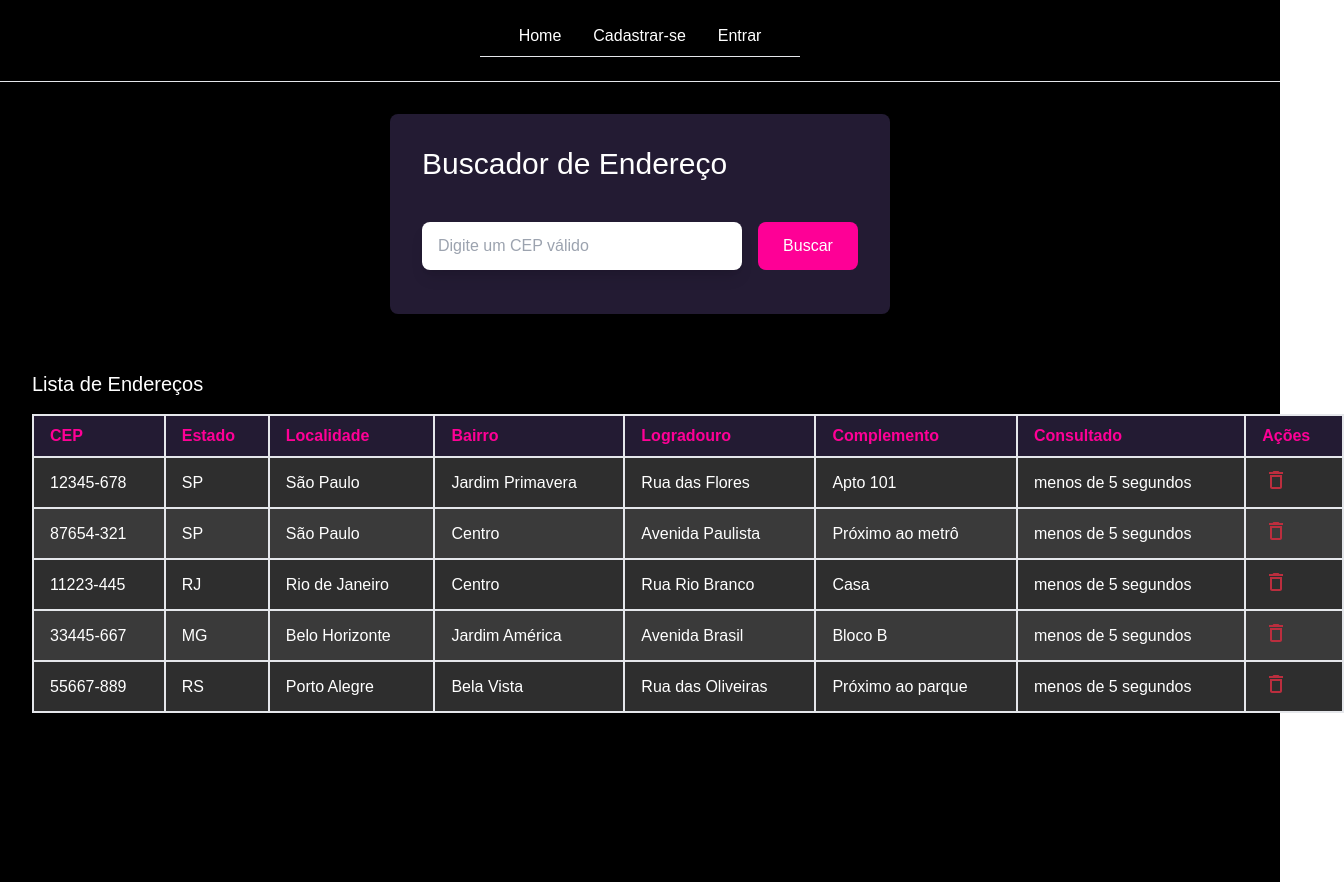
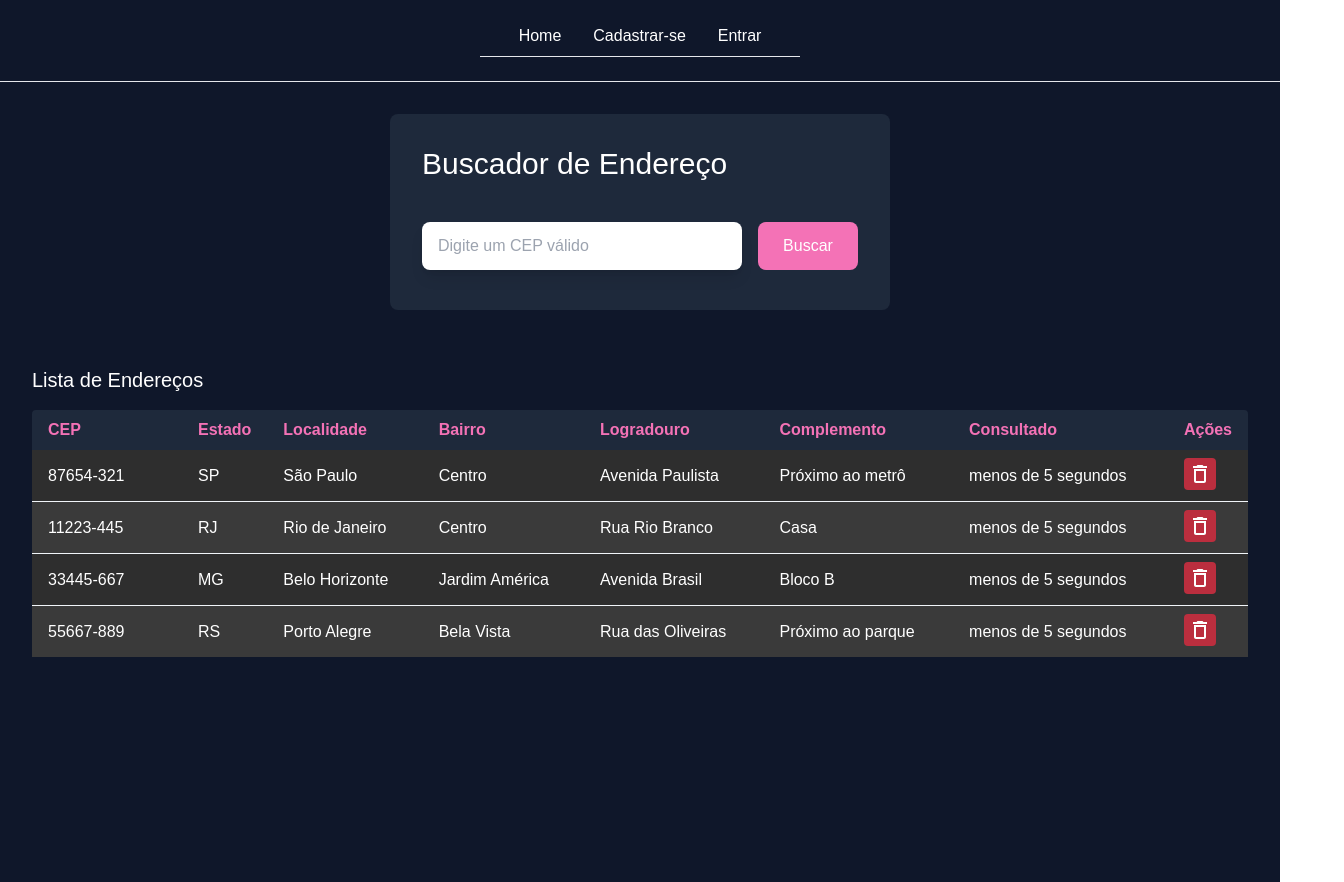
Before and after one commit to CatarinaGuima/SOFTEX-FAP-PROJETO-CEP, a Next.js app: page / in a window 1280 px wide. Shown: the whole page, 1344 px wide, since content can reach past the window. Built offline with nearby package versions, Linux system fonts and the light colour scheme.

Commit message:
feat: adiciona o botão de excluir o item

```diff
--- a/package.json
+++ b/package.json
@@ -10,9 +10,10 @@
   },
   "dependencies": {
     "date-fns": "^4.1.0",
+    "motion": "^11.11.14",
     "next": "15.0.2",
-    "react": "19.0.0-rc-02c0e824-20241028",
-    "react-dom": "19.0.0-rc-02c0e824-20241028",
+    "react": "^18.3.1",
+    "react-dom": "^18.3.1",
     "react-icons": "^5.3.0",
     "uuid": "^11.0.2"
   },
--- a/src/app/page.tsx
+++ b/src/app/page.tsx
@@ -1,12 +1,27 @@
 "use client";
 import { getAddress } from "../../get-address";
 import { NavBar } from "../components/header";
-import { useState } from "react";
+import { useState, useEffect } from "react";
 import { v4 as randomUUID } from "uuid";
 import { FiLoader } from "react-icons/fi";
 import { formatDistanceToNow } from "date-fns";
 import { ptBR } from "date-fns/locale";
 import { MdOutlineDelete } from "react-icons/md";
+import { motion } from "motion/react"
+
+// Função para validar o CEP
+function isValidCEP(cep: string) {
+  return /^[0-9]{5}-[0-9]{3}$/.test(cep);
+}
+
+// Função para formatar a data
+function formatDate(date: Date) {
+  const result = formatDistanceToNow(new Date(date), {
+    includeSeconds: true,
+    locale: ptBR,
+  });
+  return result;
+}
 
 interface Address {
   id: string;
@@ -19,20 +34,15 @@ interface Address {
   consultedAt: Date;
 }
 
+const Loader = () => (
+  <div className="flex justify-center items-center">
+    <FiLoader className="animate-spin" />
+  </div>
+);
+
 export default function Home() {
-  // eslint-disable-next-line @typescript-eslint/no-unused-vars
-  const [address, setAddress] = useState<Address | null>(null);
+  const [, setAddress] = useState<Address | null>(null);
   const [addressList, setAddressList] = useState<Address[]>([
-    {
-      id: randomUUID(),
-      logradouro: "Rua das Flores",
-      bairro: "Jardim Primavera",
-      cep: "12345-678",
-      complemento: "Apto 101",
-      uf: "SP",
-      localidade: "São Paulo",
-      consultedAt: new Date(),
-    },
     {
       id: randomUUID(),
       logradouro: "Avenida Paulista",
@@ -74,19 +84,21 @@ export default function Home() {
       consultedAt: new Date(),
     },
   ]);
-
-  function formatDate(date: Date) {
-    const result = formatDistanceToNow(new Date(date), {
-      includeSeconds: true,
-      locale: ptBR,
-    });
-    return result;
-  }
-
   const [loading, setLoading] = useState(false);
   const [textValue, setTextValue] = useState("");
 
+  useEffect(() => {
+    if (!loading) {
+      setTextValue("");
+    }
+  }, [loading]);
+
   async function handleGetAddress() {
+    if (!isValidCEP(textValue)) {
+      alert("CEP inválido. Por favor, insira um CEP no formato XXXXX-XXX.");
+      return;
+    }
+
     setLoading(true);
     try {
       const result = await getAddress(textValue);
@@ -102,27 +114,29 @@ export default function Home() {
       };
 
       setAddress(newAddress);
-
-      // Adiciona o novo endereço ao início da lista
       setAddressList((prevList) => [newAddress, ...prevList]);
     } catch (error) {
       console.error("Ocorreu um erro inesperado:", error);
     } finally {
       setLoading(false);
-      setTextValue("");
     }
   }
 
   const handleDeleteAddress = (id: string) => {
+    const confirmDelete = window.confirm(
+      "Você tem certeza que deseja deletar este endereço?"
+    );
+    if (confirmDelete) {
       setAddressList(addressList.filter((address) => address.id !== id));
+    }
   };
 
   return (
-    <div className="bg-[#000000] text-white">
+    <div className="bg-[#0f172a] text-white">
       <NavBar />
       <div className="flex flex-col justify-center items-center">
-        <main className="flex flex-col gap-8 h-screen ">
-          <section className="self-center p-8 mt-8 bg-[#231B33] rounded-lg w-[500px] h-[200px]">
+        <main className="flex flex-col gap-8 h-screen">
+          <section className="self-center p-8 mt-8 bg-[#1e293b] rounded-lg w-full sm:w-[90%] md:w-[500px]">
             <h1 className="text-3xl mb-8">Buscador de Endereço</h1>
             <div className="flex flex-col gap-2">
               <div className="flex items-center gap-4">
@@ -134,50 +148,46 @@ export default function Home() {
                     id="cep"
                     className="text-black rounded-lg shadow-lg px-4 py-3 w-80"
                     placeholder="Digite um CEP válido"
+                    aria-label="Digite o CEP"
                   />
                 </div>
                 <button
                   onClick={handleGetAddress}
                   className={`${
                     loading ? "opacity-30" : ""
-                  } w-28 px-5 py-3 rounded-lg bg-[#FE0096] transition duration-500 ease-in-out hover:bg-pink-800 text-white my-2`}
+                  } w-28 px-5 py-3 rounded-lg bg-[#f472b6] transition duration-500 ease-in-out hover:bg-pink-800 text-white my-2`}
                   disabled={loading}
                 >
-                  {loading ? (
-                    <div className="flex justify-center items-center">
-                      <FiLoader />
-                    </div>
-                  ) : (
-                    "Buscar"
-                  )}
+                  {loading ? <Loader /> : "Buscar"}
                 </button>
               </div>
-              <br />
             </div>
           </section>
-
-          <section className="mt-6 w-[82rem]">
+          <section className="mt-6 w-full sm:w-[90%] md:w-[82rem]">
             <h2 className="text-xl mb-4 mx-12">Lista de Endereços</h2>
-            <table className="table-auto [&>*>*>*]:border-2 min-w-full bg-[#231B33] text-white rounded mx-12 mb-10">
+            <div className="mx-12 mb-10">
+              <table className="min-w-[800px] w-full bg-[#1e293b] text-white rounded border-collapse">
                 <thead>
                   <tr className="[&>*]:px-4 [&>*]:py-2">
-                  <th className="text-left text-[#FE0096]">CEP</th>
-                  <th className="text-left text-[#FE0096]">Estado</th>
-                  <th className="text-left text-[#FE0096]">Localidade</th>
-                  <th className="text-left text-[#FE0096]">Bairro</th>
-                  <th className="text-left text-[#FE0096]">Logradouro</th>
-                  <th className="text-left text-[#FE0096]">Complemento</th>
-                  <th className="text-left text-[#FE0096]">Consultado</th>
-                  <th className="text-left text-[#FE0096]">Ações</th>
+                    <th className="w-[150px] text-left text-[#f472b6]">CEP</th>
+                    <th className="w-[50px] text-left text-[#f472b6]">
+                      Estado
+                    </th>
+                    <th className="text-left text-[#f472b6]">Localidade</th>
+                    <th className="text-left text-[#f472b6]">Bairro</th>
+                    <th className="text-left text-[#f472b6]">Logradouro</th>
+                    <th className="text-left text-[#f472b6]">Complemento</th>
+                    <th className="text-left text-[#f472b6]">Consultado</th>
+                    <th className="w-[50px] text-left text-[#f472b6]">Ações</th>
                   </tr>
                 </thead>
-              <tbody>
+                <tbody className="divide-y divide-slate-100">
                   {addressList.map((addr, index) => (
                     <tr
                       key={addr.id}
-                    className={`[&>*]:px-4 [&>*]:py-2 ${
+                      className={`hover:bg-[#374151] [&>*]:px-4 [&>*]:py-2 ${
                         index % 2 === 0 ? "bg-[#2e2e2e]" : "bg-[#3a3a3a]"
-                    } space-y-4`}
+                      }`}
                     >
                       <td>{addr.cep}</td>
                       <td>{addr.uf}</td>
@@ -187,14 +197,24 @@ export default function Home() {
                       <td>{addr.complemento}</td>
                       <td>{formatDate(addr.consultedAt)}</td>
                       <td>
-                      <button onClick={() => handleDeleteAddress(addr.id)} className="p-0.5">
-                        <MdOutlineDelete size={24} color="#bb2e3e"/>
+                        <motion.div
+                          whileHover={{ scale: 1.2 }}
+                          transition={{ type: "tween", stiffness: 200 }}
+                        >
+                          <button
+                            onClick={() => handleDeleteAddress(addr.id)}
+                            className="bg-[#bb2e3e] hover:bg-[#fe0003] cursor-pointer p-1 rounded"
+                            aria-label="Excluir endereço"
+                          >
+                            <MdOutlineDelete size={24} color="" />
                           </button>
+                        </motion.div>
                       </td>
                     </tr>
                   ))}
                 </tbody>
               </table>
+            </div>
           </section>
         </main>
       </div>
--- a/src/components/header/index.tsx
+++ b/src/components/header/index.tsx
@@ -2,7 +2,7 @@ import Link from "next/link";
 
 export function NavBar() {
   return (
-    <header className="bg-black text-white border-b py-6">
+    <header className="bg-[#0f172a] text-white border-b py-6">
       <nav className="hidden md:block">
         <ul className="flex justify-center items-center gap-8">
           <li>
```
Also changed, not shown: 1 other file (tests, documents, lock files or other folders). Lines whose indentation alone changed are shown as unchanged.
